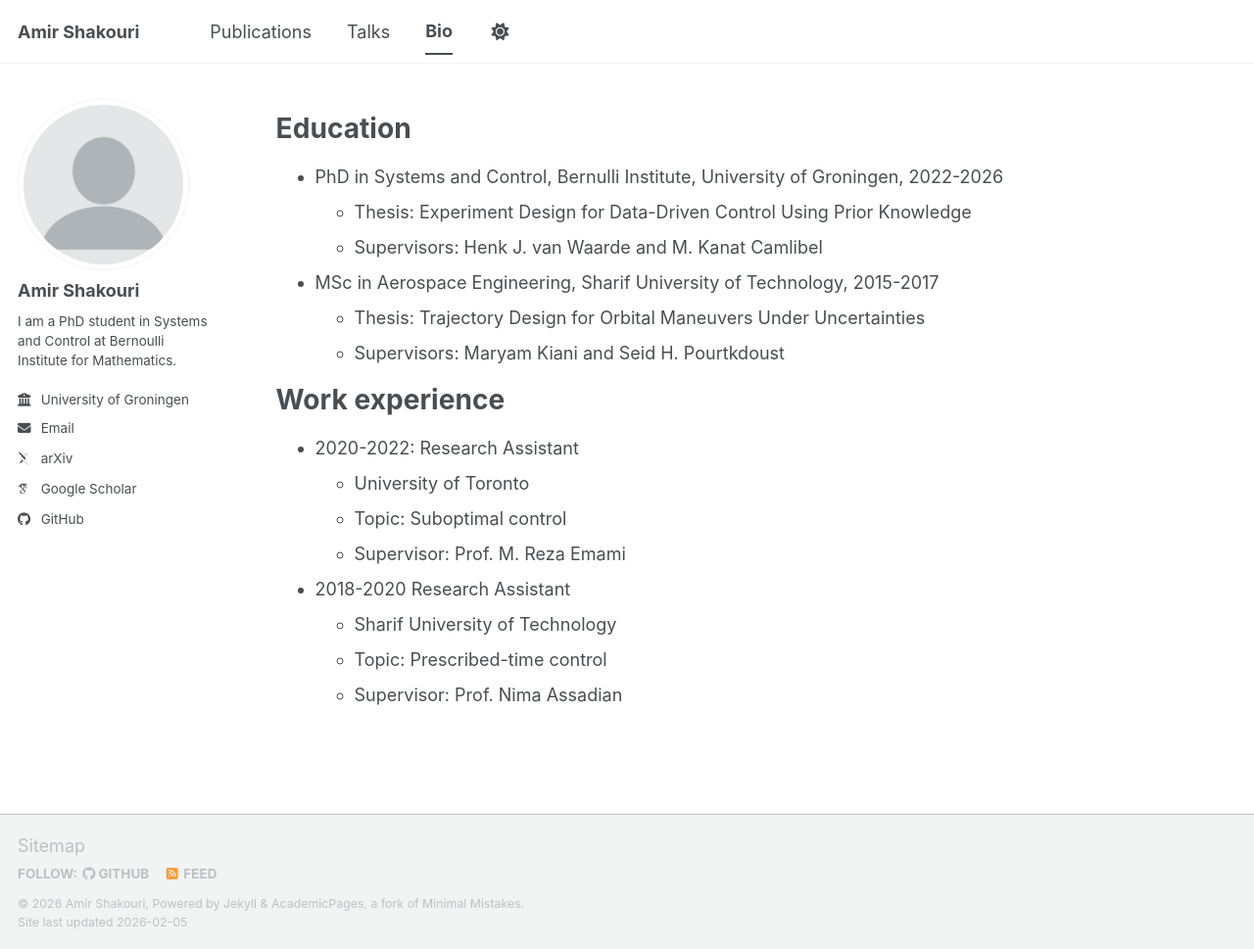
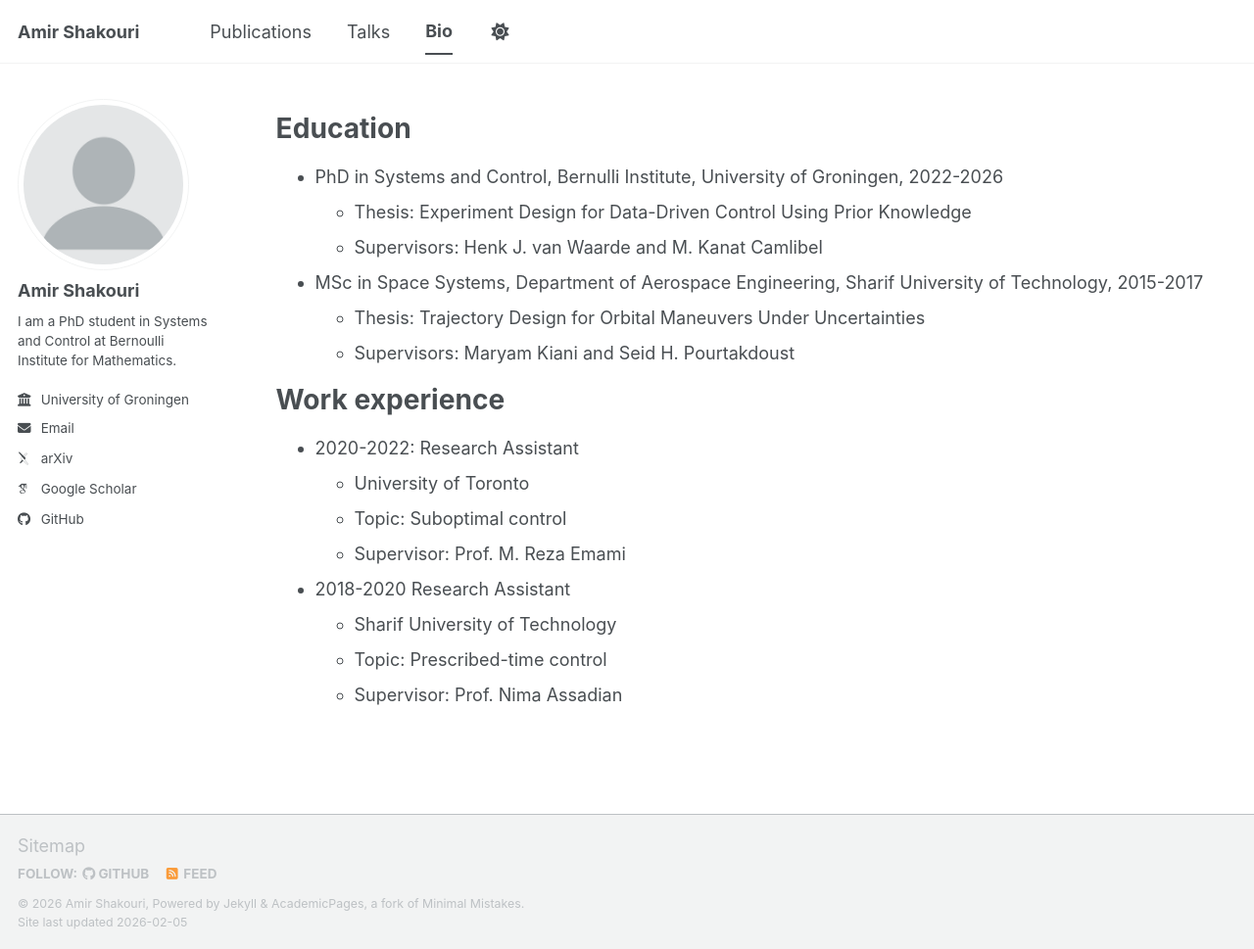
Before and after one commit to a-shakouri/a-shakouri.github.io, a Jekyll site: the page built from _pages/cv.md, in a window 1280 px wide and 969 px high. Shown: the whole window at 98% size. Built offline with Jekyll 4.4.1, drawn with Linux system fonts in a browser that asks for light colours; some web fonts are replaced; a script bundle is joined from its source files by our own code; library files that are not in the unit come from our copies.

Commit message:
Update cv.md

```diff
--- a/_pages/cv.md
+++ b/_pages/cv.md
@@ -14,9 +14,9 @@ Education
 * PhD in Systems and Control, Bernulli Institute, University of Groningen, 2022-2026
   * Thesis: Experiment Design for Data-Driven Control Using Prior Knowledge
   * Supervisors: Henk J. van Waarde and M. Kanat Camlibel
-* MSc in Aerospace Engineering, Sharif University of Technology, 2015-2017
+* MSc in Space Systems, Department of Aerospace Engineering, Sharif University of Technology, 2015-2017
   * Thesis: Trajectory Design for Orbital Maneuvers Under Uncertainties
-  * Supervisors: Maryam Kiani and Seid H. Pourtkdoust
+  * Supervisors: Maryam Kiani and Seid H. Pourtakdoust
 
 Work experience
 ======
```
